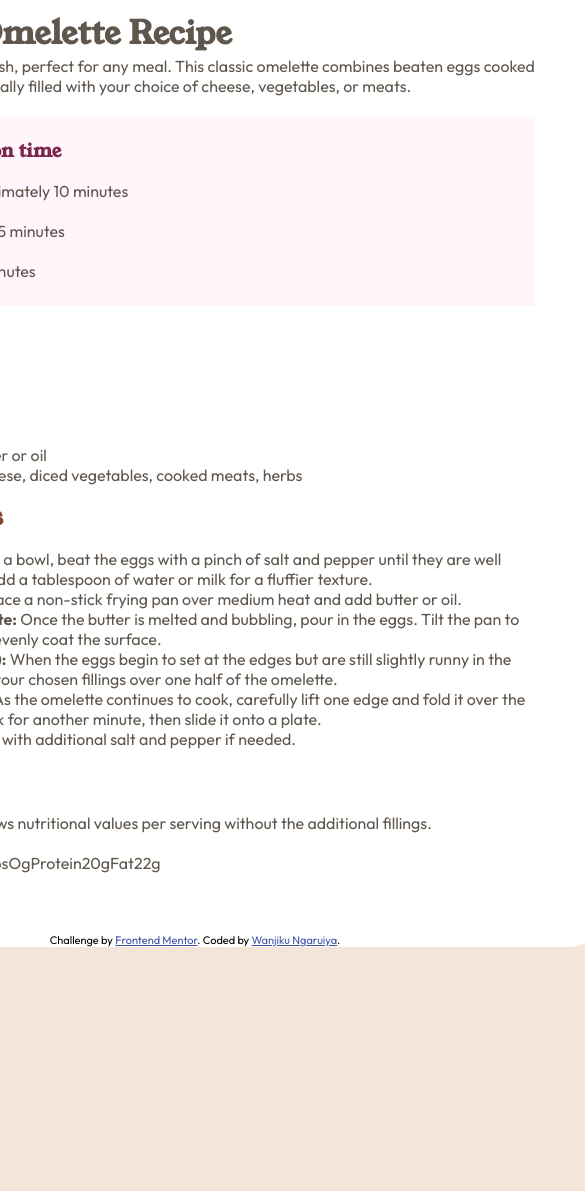
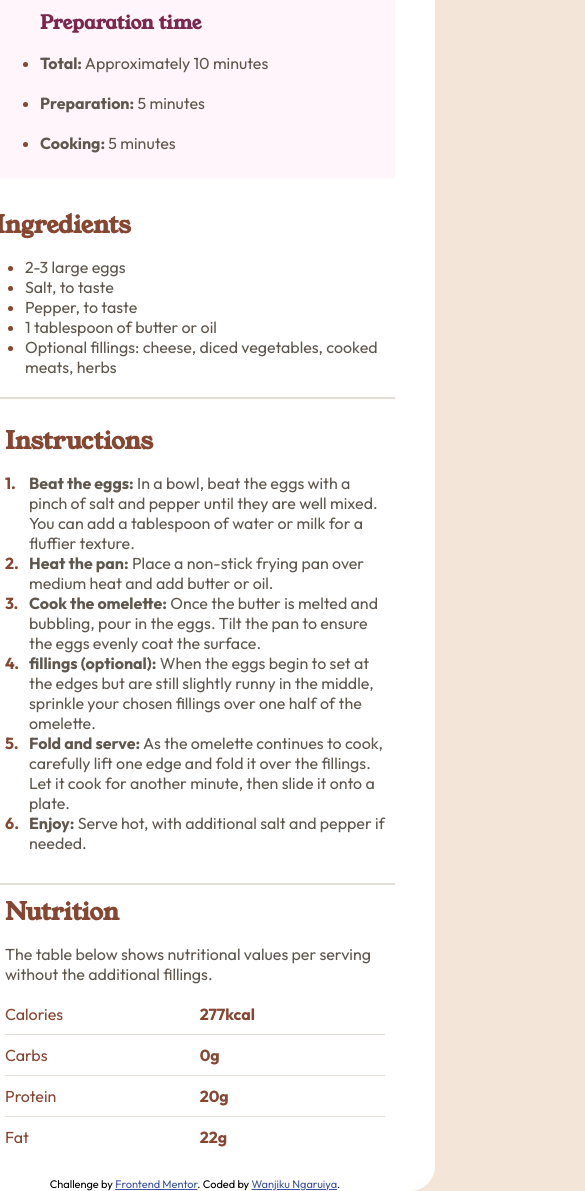
Before and after one commit to Shikonga/recipe-page-main, a plain HTML site: page index.html in a window 390 px wide. Shown: the part 434-1625 px from the top of the page, 585 px wide, since content can reach past the window. Before the commit the page ends 1381 px from the top, so only its background shows below. Drawn offline with Linux system fonts and the light colour scheme.

Commit message:
added @media for screens : 600px and 380px

```diff
--- a/index.html
+++ b/index.html
@@ -32,6 +32,7 @@
                 <li><span class="wenge-brown">Cooking:</span> 5 minutes</li>
               </ul>
             </div>
+            <div class="ingredients">
             <h2>Ingredients</h2>
             <ul>
               <li>2-3 large eggs</li>
@@ -40,6 +41,7 @@
               <li>1 tablespoon of butter or oil</li>
               <li>Optional fillings: cheese, diced vegetables, cooked meats, herbs</li>
             </ul>
+            </div>
           <div class="instructions">
             <h2>Instructions</h2>
             <ol>
@@ -67,20 +69,20 @@
             <table>
               <tbody>
                 <tr>
-                  <span>Calories</span>
-                  <span>277kcal</span>
+                  <td>Calories</td>
+                  <td>277kcal</td>
                 </tr>
                 <tr>
-                  <span>Carbs</span>
-                  <span>Og</span>
+                  <td>Carbs</td>
+                  <td>0g</td>
                 </tr>
                 <tr>
-                  <span>Protein</span>
-                  <span>20g</span>
+                  <td>Protein</td>
+                  <td>20g</td>
                 </tr>
                 <tr>
-                  <span>Fat</span>
-                  <span>22g</span>
+                  <td>Fat</td>
+                  <td>22g</td>
                 </tr>
               </tbody>
             </table>
--- a/style.css
+++ b/style.css
@@ -29,6 +29,10 @@ body{
 
 h1, h2, h3 {
     font-family: "Young Serif", serif;
+}
+h1{
+    color: var(--DarkCharcoal);
+    margin-bottom: 20px;
 }
 h2{
     color: var(--Nutmeg);
@@ -82,6 +86,21 @@ color: var(--WengeBrown);
 font-weight: 700;
 }
 
+.instructions{
+    padding: 10px;
+    margin-bottom: 20px ;
+    border-top: 2px solid var(--LightGrey);
+}
+
+.ingredients{
+    margin-bottom: 20px;
+
+}
+
+.ingredients ul li{
+    margin-left: 30px;
+}
+
 ol {
     counter-reset: item;
     list-style-type: none;
@@ -121,3 +140,86 @@ ul li {
 ul li::marker {
     color: var(--Nutmeg)
 }
+
+.nutritional{
+    border-top: 2px solid var(--LightGrey);
+    padding: 10px;
+    margin-bottom: -30px
+}
+
+.nutritional h2{
+    margin-top: 0;
+}
+
+.nutritional p {
+    margin-bottom: 10px;
+}
+
+.nutritional table {
+    width: 100%;
+    border-collapse: collapse;
+  }
+
+  .nutritional table tr {
+    border-bottom: 1px solid var(--LightGrey);
+}
+
+.nutritional table tr:last-child {
+    border-bottom: none;
+
+}
+
+.nutritional table td {
+    color: var(--Nutmeg);
+    font-family: 'Outfit', sans-serif;
+    font-weight: 400;
+    font-size: 16px;
+    padding: 10px 0;
+}
+
+.nutritional table td:nth-child(2) {
+
+    font-weight: 700;
+}
+
+@media (max-width: 600px) {
+
+    .container{
+       margin: 0;
+    }
+    .wrapper {
+        max-width: fit-content;
+        margin: 20px;
+    padding: 20px;
+    }
+
+    img{
+        width: 400px;
+        margin-bottom: 30px;
+        border-radius: 15px;
+    }
+
+}
+
+@media (max-width: 380px) {
+
+    .container{
+       margin: 0;
+    }
+    .wrapper {
+        max-width: fit-content;
+        margin: 20px;
+       padding: 20px;
+    }
+
+    img{
+        width: 300px;
+        margin-bottom: 30px;
+        border-radius: 15px;
+    }
+
+    h1{
+        font-size: 16px;
+    }
+
+}
```
